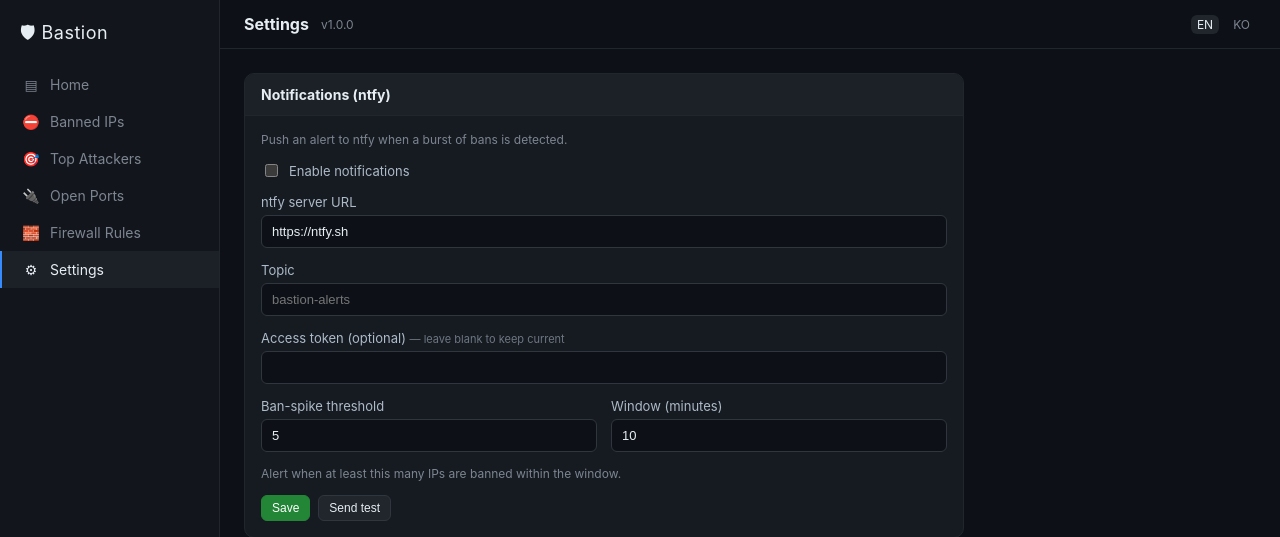
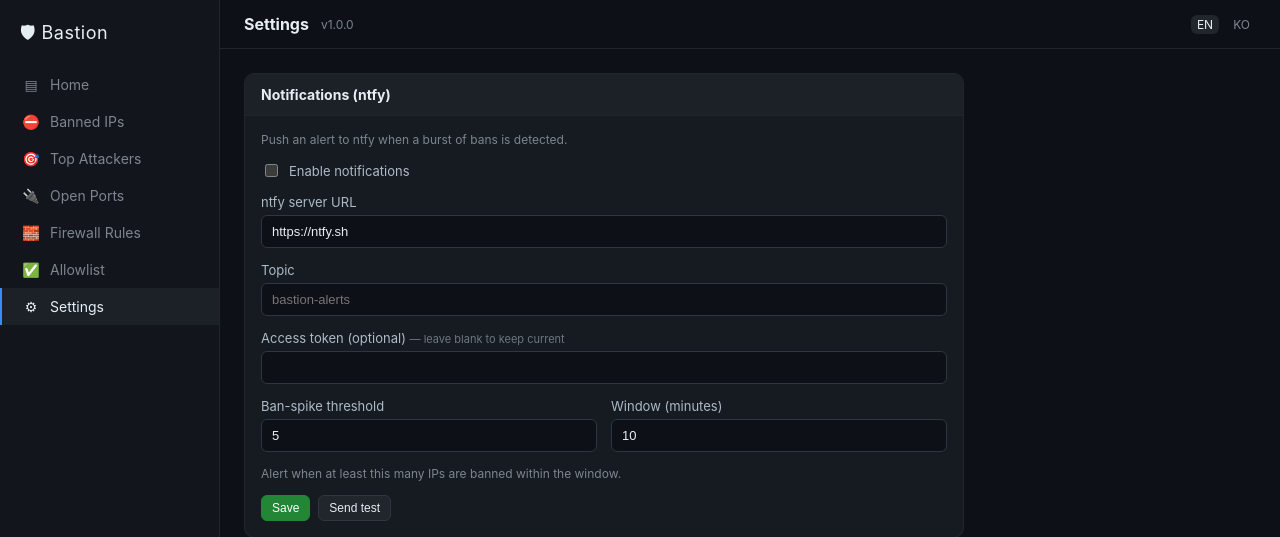
Before and after one commit to Jamkris/Bastion, a FastAPI app: page /settings in a window 1280 px wide. Shown: the top 537 px of the page. Run offline with FastAPI, Linux system fonts and the light colour scheme; some libraries are stand-ins or nearby versions.

Commit message:
feat: nftables allowlist management (add/remove/list trusted IPs)

```diff
--- a/bastion/i18n.py
+++ b/bastion/i18n.py
@@ -37,6 +37,15 @@ TRANSLATIONS = {
         "panel_attackers": "Top Attackers",
         "panel_ports": "Open Ports",
         "panel_firewall": "Firewall Rules",
+        "nav_allowlist": "Allowlist",
+        "panel_allowlist": "Allowlist",
+        "allowlist_intro": "Trusted IPs held in the nftables set. Choose the target set in Settings.",
+        "allowlist_empty": "No allowlisted IPs yet.",
+        "add_ip": "Add IP",
+        "th_entry": "Entry",
+        "remove": "Remove",
+        "confirm_remove_allow": "Remove this entry from the allowlist?",
+        "allowlist_placeholder": "e.g. 203.0.113.5 or 10.0.0.0/24",
         "nav_settings": "Settings",
         "settings_title": "Settings",
         "settings_saved": "Settings saved",
@@ -125,6 +134,15 @@ TRANSLATIONS = {
         "panel_attackers": "자주 공격하는 IP",
         "panel_ports": "열린 포트",
         "panel_firewall": "방화벽 규칙",
+        "nav_allowlist": "허용 목록",
+        "panel_allowlist": "허용 목록",
+        "allowlist_intro": "nftables 셋에 등록된 신뢰 IP입니다. 대상 셋은 설정에서 지정합니다.",
+        "allowlist_empty": "아직 허용된 IP가 없습니다.",
+        "add_ip": "IP 추가",
+        "th_entry": "항목",
+        "remove": "삭제",
+        "confirm_remove_allow": "이 항목을 허용 목록에서 삭제할까요?",
+        "allowlist_placeholder": "예: 203.0.113.5 또는 10.0.0.0/24",
         "nav_settings": "설정",
         "settings_title": "설정",
         "settings_saved": "설정이 저장되었습니다",
--- /dev/null
+++ b/bastion/services/allowlist.py
@@ -0,0 +1,84 @@
+"""Manage an nftables allowlist set (add / remove / list trusted IPs).
+
+The set itself must already exist in the ruleset (created by the operator's
+nftables config); Bastion only adds and removes elements. Which set is targeted
+is configured on the Settings page (family / table / set name).
+
+As with fail2ban actions, every input is strictly validated and commands run as
+argv lists (never a shell string). Changes are audit-logged.
+"""
+
+from __future__ import annotations
+
+import ipaddress
+import json
+import logging
+import re
+
+from bastion import prefs
+from bastion.runner import CommandError, run
+
+log = logging.getLogger("bastion.allowlist")
+
+_NAME_RE = re.compile(r"^[A-Za-z0-9_.-]+$")
+_FAMILIES = {"inet", "ip", "ip6", "arp", "bridge", "netdev"}
+
+
+def _target() -> tuple[str, str, str]:
+    a = prefs.get("allowlist")
+    return a["family"], a["table"], a["set"]
+
+
+def _validate_target(family: str, table: str, name: str) -> None:
+    if family not in _FAMILIES:
+        raise ValueError(f"invalid nftables family: {family!r}")
+    if not _NAME_RE.match(table or ""):
+        raise ValueError(f"invalid table name: {table!r}")
+    if not _NAME_RE.match(name or ""):
+        raise ValueError(f"invalid set name: {name!r}")
+
+
+def normalize_ip(value: str) -> str:
+    """Return a canonical host IP or CIDR string, or raise ValueError.
+    Accepts both a single address (1.2.3.4) and a network (10.0.0.0/24)."""
+    value = (value or "").strip()
+    if "/" in value:
+        return str(ipaddress.ip_network(value, strict=False))
+    return str(ipaddress.ip_address(value))
+
+
+def parse_elements(raw: str) -> list[str]:
+    """Pure: extract element strings from `nft -j list set ...` output."""
+    data = json.loads(raw)
+    for item in data.get("nftables", []):
+        if "set" in item:
+            elem = item["set"].get("elem") or []
+            return [e if isinstance(e, str) else json.dumps(e, ensure_ascii=False) for e in elem]
+    return []
+
+
+def list_entries() -> tuple[list[str], str | None]:
+    """Return (entries, error). A missing set surfaces as an error string."""
+    family, table, name = _target()
+    try:
+        _validate_target(family, table, name)
+        raw = run(["nft", "-j", "list", "set", family, table, name])
+        return parse_elements(raw), None
+    except (ValueError, CommandError) as e:
+        return [], str(e)
+
+
+def add(ip: str) -> None:
+    family, table, name = _target()
+    _validate_target(family, table, name)
+    canonical = normalize_ip(ip)
+    run(["nft", "add", "element", family, table, name, "{ " + canonical + " }"])
+    log.info("allowlist add ip=%s set=%s/%s/%s", canonical, family, table, name)
+
+
+def remove(ip: str) -> None:
+    family, table, name = _target()
+    _validate_target(family, table, name)
+    canonical = normalize_ip(ip)
+    run(["nft", "delete", "element", family, table, name, "{ " + canonical + " }"])
+    log.info("allowlist remove ip=%s set=%s/%s/%s", canonical, family, table, name)
--- a/bastion/web/app.py
+++ b/bastion/web/app.py
@@ -24,7 +24,7 @@ from fastapi.templating import Jinja2Templates
 from bastion import __version__, auth, i18n, prefs
 from bastion.config import settings
 from bastion.runner import CommandError
-from bastion.services import actions, dashboard, geoip, notify
+from bastion.services import actions, allowlist, dashboard, geoip, notify
 from bastion.util import flag_emoji, port_scope
 
 log = logging.getLogger("bastion")
@@ -223,6 +223,28 @@ async def action_ban_bulk(request: Request):
     return HTMLResponse("", headers={"HX-Redirect": f"/view/attackers?ok={ok}&fail={fail}"})
 
 
+@app.post("/action/allowlist/add", response_class=HTMLResponse)
+async def action_allowlist_add(request: Request):
+    form = await request.form()
+    try:
+        allowlist.add(form.get("ip", ""))
+        return RedirectResponse("/view/allowlist", status_code=303)
+    except (ValueError, CommandError) as e:
+        return RedirectResponse(f"/view/allowlist?err={quote(str(e))}", status_code=303)
+
+
+@app.post("/action/allowlist/remove", response_class=HTMLResponse)
+async def action_allowlist_remove(request: Request):
+    form = await request.form()
+    try:
+        allowlist.remove(form.get("ip", ""))
+        return HTMLResponse("")  # HTMX removes the row on success
+    except (ValueError, CommandError) as e:
+        return HTMLResponse(
+            f'<tr><td colspan="3" class="err">{html.escape(str(e))}</td></tr>'
+        )
+
+
 @app.post("/action/unban", response_class=HTMLResponse)
 async def action_unban(request: Request):
     form = await request.form()
@@ -315,6 +337,17 @@ def view_ports(request: Request):
     )
 
 
+@app.get("/view/allowlist", response_class=HTMLResponse)
+def view_allowlist(request: Request):
+    entries, error = allowlist.list_entries()
+    return templates.TemplateResponse(
+        request, "views/allowlist.html",
+        _ctx(request, _lang(request), active="allowlist", entries=entries,
+             target=prefs.get("allowlist"), error=error,
+             action_error=request.query_params.get("err", "")),
+    )
+
+
 @app.get("/view/firewall", response_class=HTMLResponse)
 def view_firewall(request: Request):
     data, error = dashboard.firewall_ruleset()
--- a/bastion/web/templates/base.html
+++ b/bastion/web/templates/base.html
@@ -132,6 +132,7 @@
         <a href="/view/attackers" class="{{ 'active' if active == 'attackers' else '' }}"><span class="ico">🎯</span>{{ t("panel_attackers") }}</a>
         <a href="/view/ports" class="{{ 'active' if active == 'ports' else '' }}"><span class="ico">🔌</span>{{ t("panel_ports") }}</a>
         <a href="/view/firewall" class="{{ 'active' if active == 'firewall' else '' }}"><span class="ico">🧱</span>{{ t("panel_firewall") }}</a>
+        <a href="/view/allowlist" class="{{ 'active' if active == 'allowlist' else '' }}"><span class="ico">✅</span>{{ t("nav_allowlist") }}</a>
         <a href="/settings" class="{{ 'active' if active == 'settings' else '' }}"><span class="ico">⚙</span>{{ t("nav_settings") }}</a>
       </nav>
     </aside>
```
Also changed, not shown: bastion/web/templates/views/allowlist.html (added, +53 -0 lines), tests/test_allowlist.py (added, +72 -0 lines), tests/test_web.py (+10 -0 lines).
